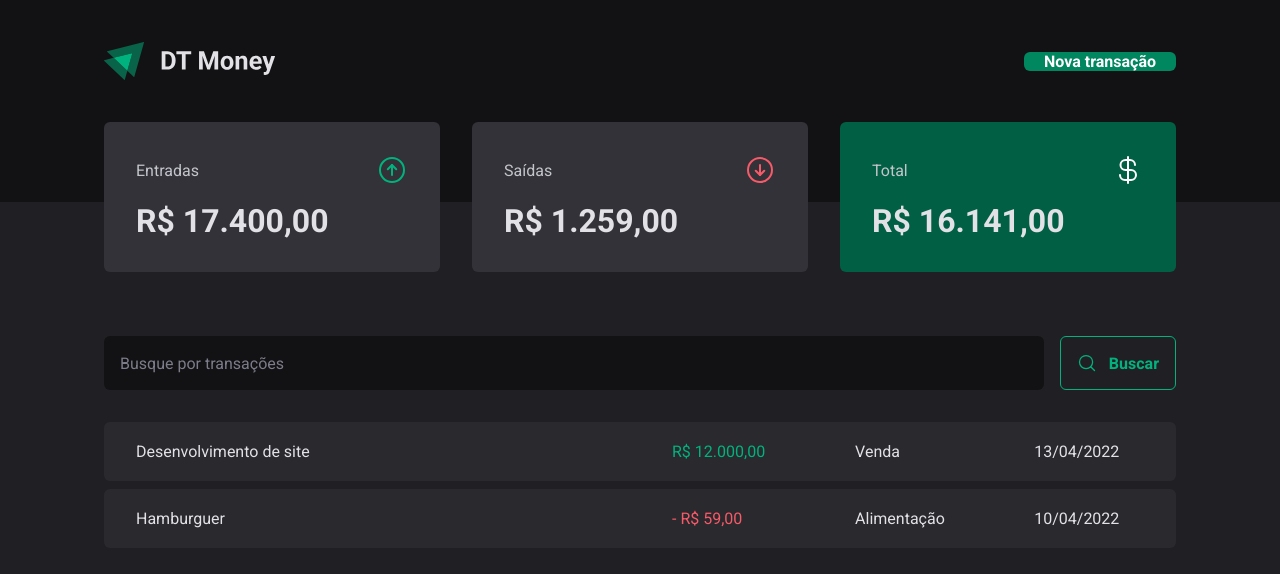
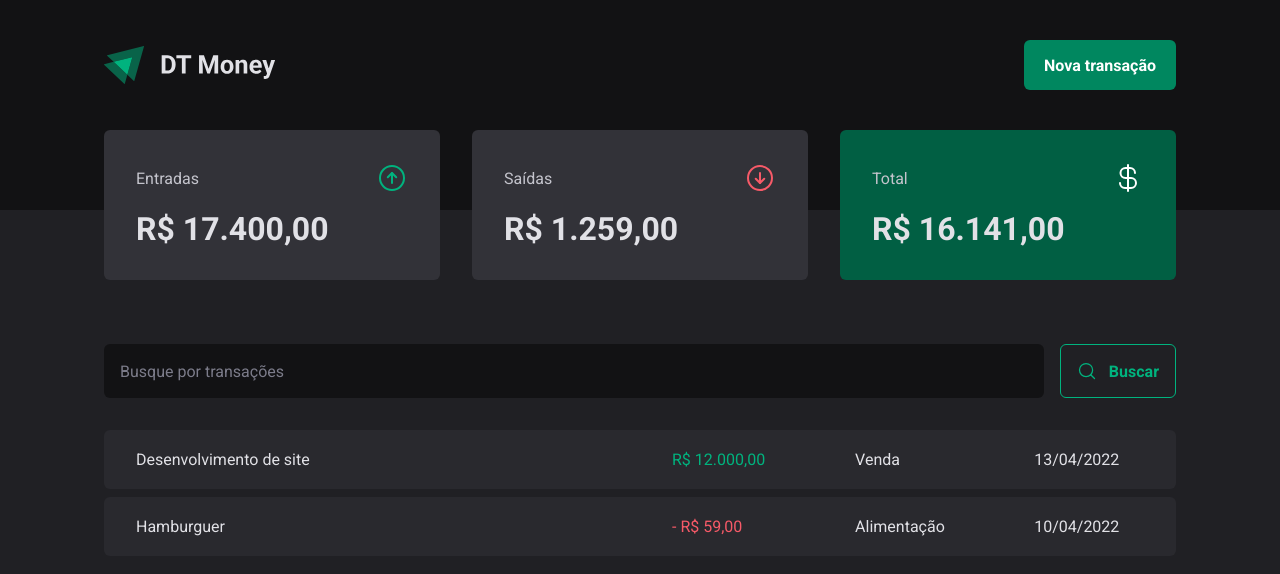
Before and after one commit to ahaavila/03-dt-money, a React (Vite) app: page / in a window 1280 px wide. Shown: the top 574 px of the page. Built offline with nearby package versions, Linux system fonts and the light colour scheme.

Commit message:
:bug: fix header button height

```diff
--- a/src/components/Header/styles.ts
+++ b/src/components/Header/styles.ts
@@ -17,7 +17,7 @@ export const HeaderContent = styled.div`
 `
 
 export const NewTransactionButton = styled.button`
-  height: 50%;
+  height: 50px;
   border: 0;
   background: ${(props) => props.theme['green-500']};
   color: ${(props) => props.theme.white};
```
